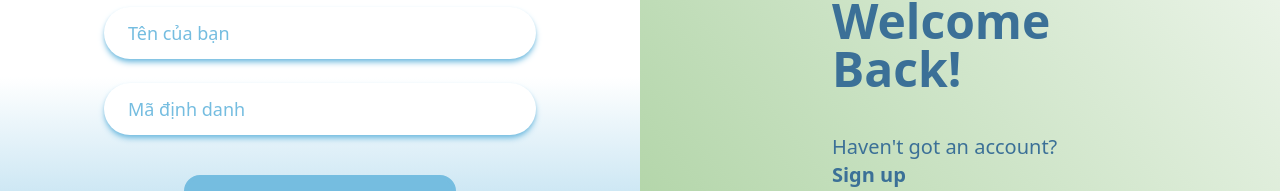
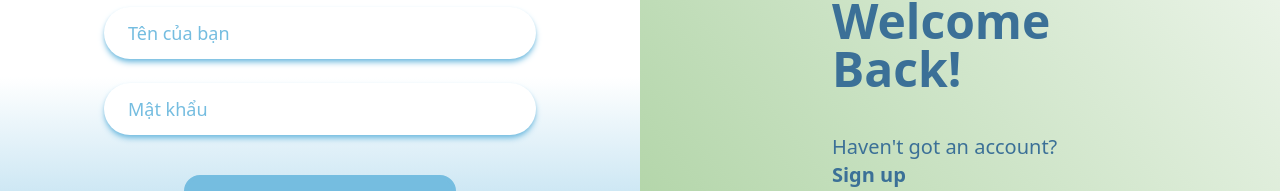
Before and after one commit to chikaturin/CNPM_NC_CLIENT, a React (Vite) app: page /Login in a window 1280 px wide. Shown: the part 403-594 px from the top of the page. Built offline with nearby package versions, Linux system fonts and the light colour scheme.

Commit message:
08/11/2024 21:15

```diff
--- a/src/SingUp_Login/LogIn.jsx
+++ b/src/SingUp_Login/LogIn.jsx
@@ -154,7 +154,7 @@ const LogIn = () => {
                 maxLength={20}
                 onChange={(e) => setPassword(e.target.value)}
                 className="mt-4 w-full px-6 py-3 bg-[#ffffff] shadow-md shadow-[#75bde0] text-[#3b7097] placeholder-[#75bde0] outline-none text-lg rounded-full"
-                placeholder="Mã định danh"
+                placeholder="Mật khẩu"
                 required
               />
             </div>
```
